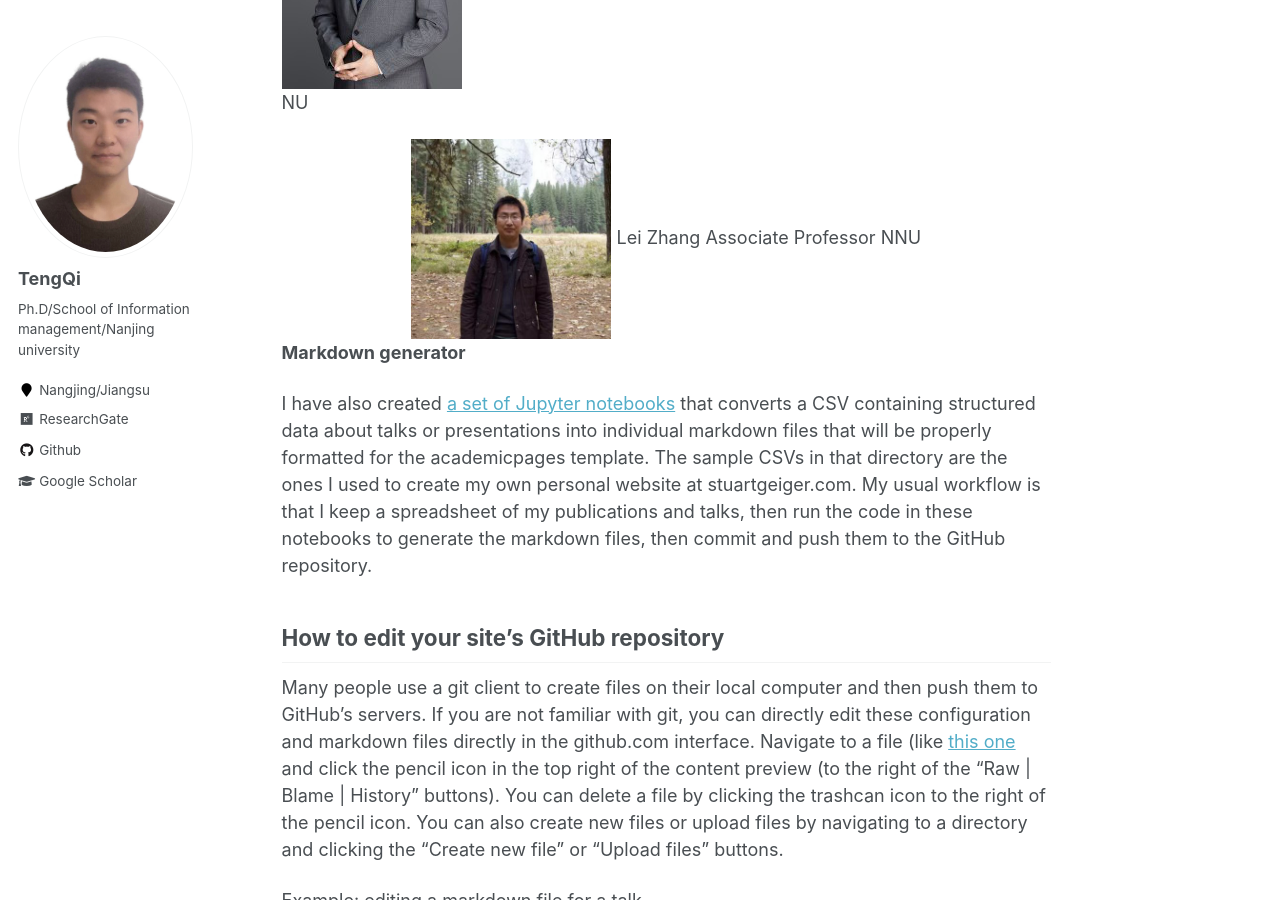
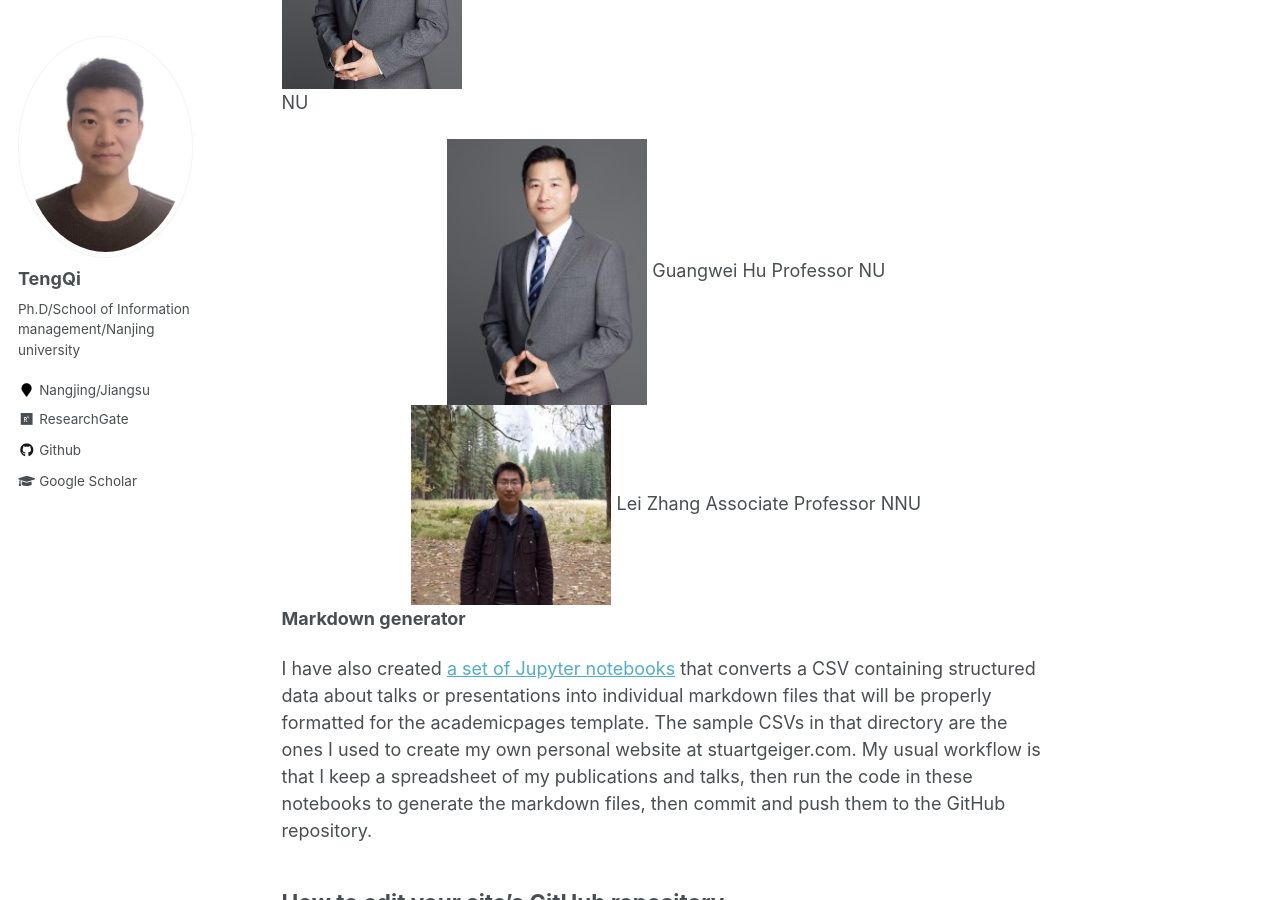
Before and after one commit to tengqi159/tengqi.github.io, a Jekyll site: the page built from _pages/about.md, in a window 1280 px wide and 900 px high, scrolled down 1202 px. Built offline with Jekyll 4.4.1, drawn with Linux system fonts in a browser that asks for light colours.

Commit message:
Update about.md

```diff
--- a/_pages/about.md
+++ b/_pages/about.md
@@ -48,6 +48,13 @@ Professor
 NU
 
 <center class="half">
+    <img src="huguangwei.png" width="200"/>
+ Guangwei Hu
+Professor
+NU
+</center>
+
+<center class="half">
     <img src="leizhang.png" width="200"/>
   Lei Zhang
 Associate Professor
```
